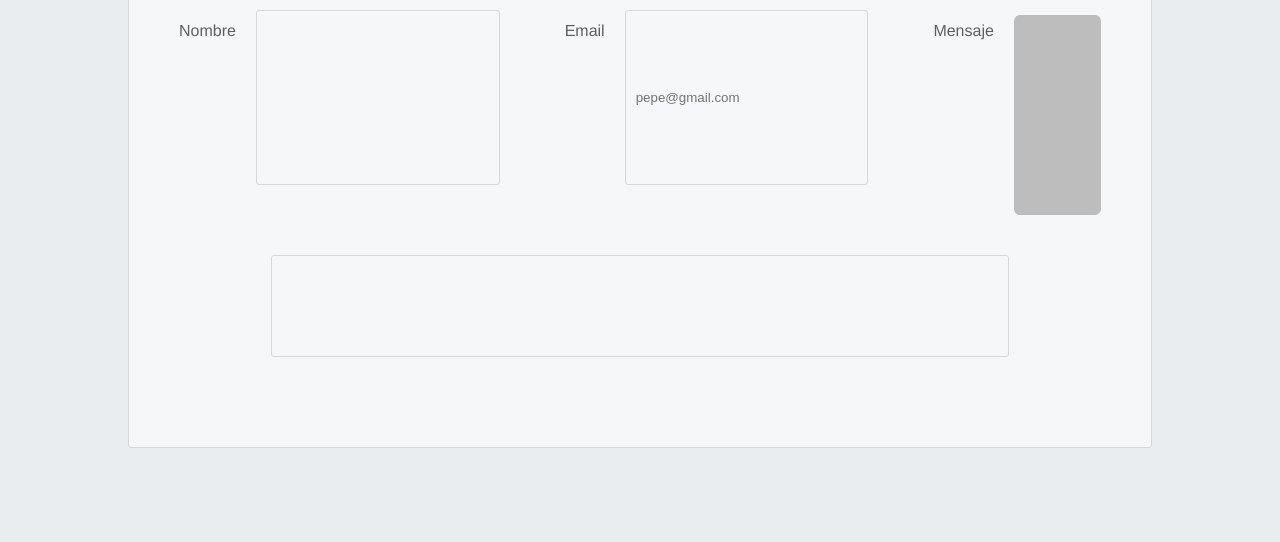
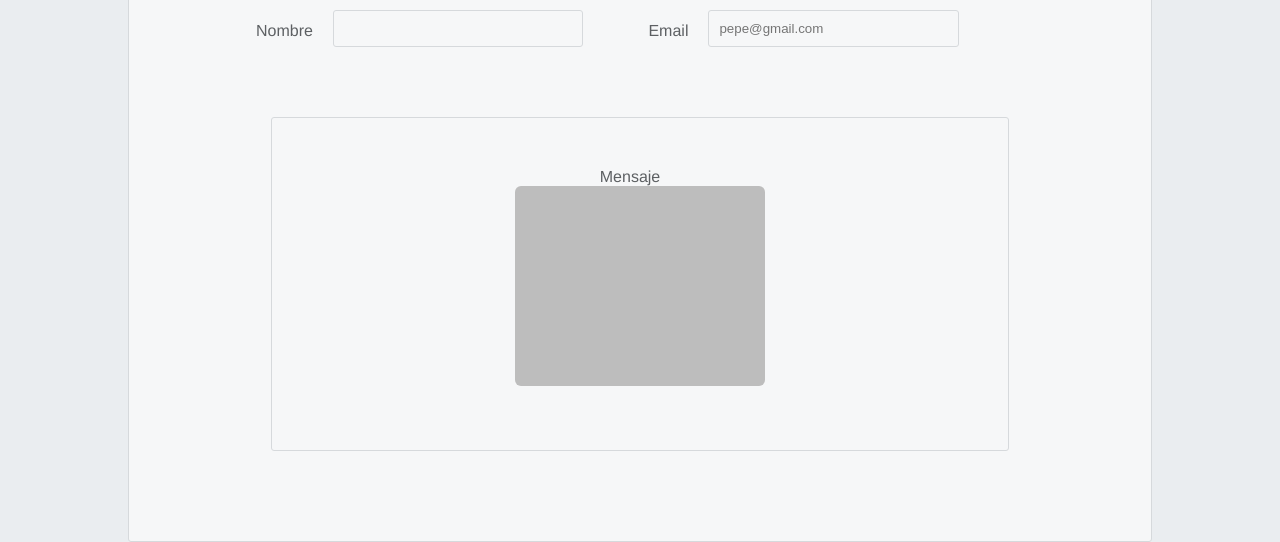
Before and after one commit to sixel584/PRIMERAWEB, a plain HTML site: page Primeraweb/vista/nav.html in a window 1280 px wide. Shown: the part 261-803 px from the top of the page. Drawn offline with Linux system fonts and the light colour scheme.

Commit message:
Update nav.html

```diff
--- a/Primeraweb/vista/nav.html
+++ b/Primeraweb/vista/nav.html
@@ -42,12 +42,12 @@
             type="email"
             placeholder="pepe@gmail.com"
           /><br>
+
+        </form>
+        <form action="" method="get" class="formulario">
           <label for="mensaje">Mensaje</label><br>
           <textarea id="mensaje" name="mensaje"></textarea>
         </form>
-
-
-        <form action="" method="get" class="formulario"></form>
       </footer></div>
 
 
```
